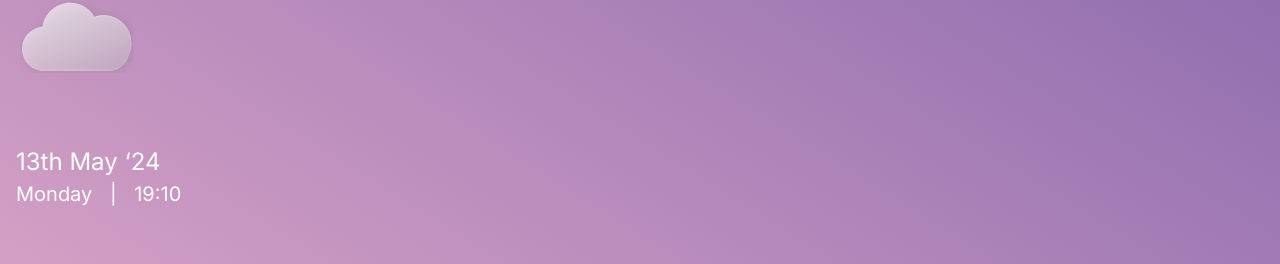
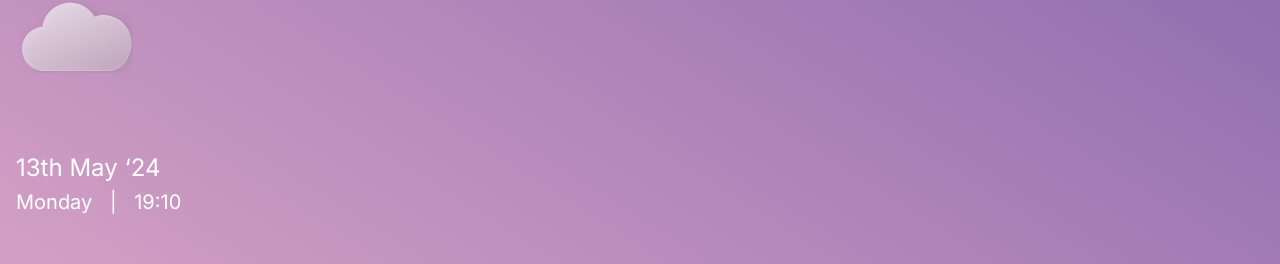
Before and after one commit to Lorofer/Weather, a Vue app: page / in a window 1280 px wide. Shown: the part 81-345 px from the top of the page. Built offline with nearby package versions, Linux system fonts and the light colour scheme; no server answers.

Commit message:
изменены отступы

```diff
--- a/src/components/MainWeather.vue
+++ b/src/components/MainWeather.vue
@@ -138,22 +138,22 @@ export default {
   line-height: 0.8;
 }
 .weatherData .weatherStatus{
-  padding-top: 14px;
+  padding-top: 12px;
   font-size: 24px;
 }
 .weatherData .feelsLike{
-  margin-top: 6px;
+  padding-top: 8px;
   font-size: 20px;
 }
 
 .dateAndTime{
   font-size: 24px;
-  margin-top: 24px;
+  padding-top: 24px;
   font-weight: bold;
 }
 .dateAndTime p:last-child{
   font-size: 20px;
-  margin-top: 6px;
+  padding-top: 8px;
   word-spacing: 12px;
 }
 </style>
```
